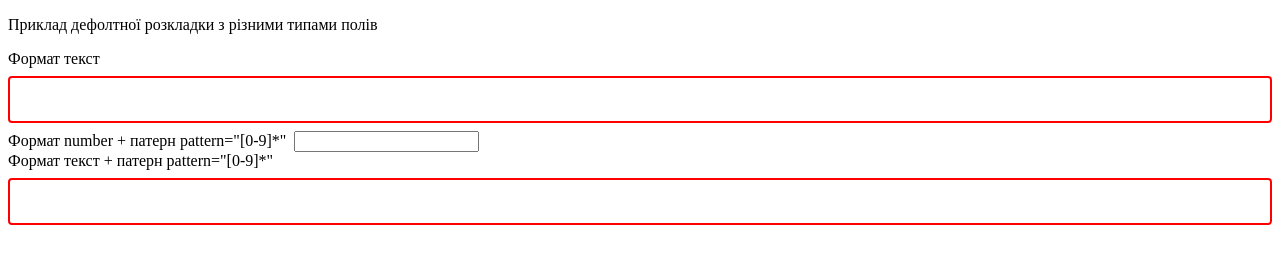
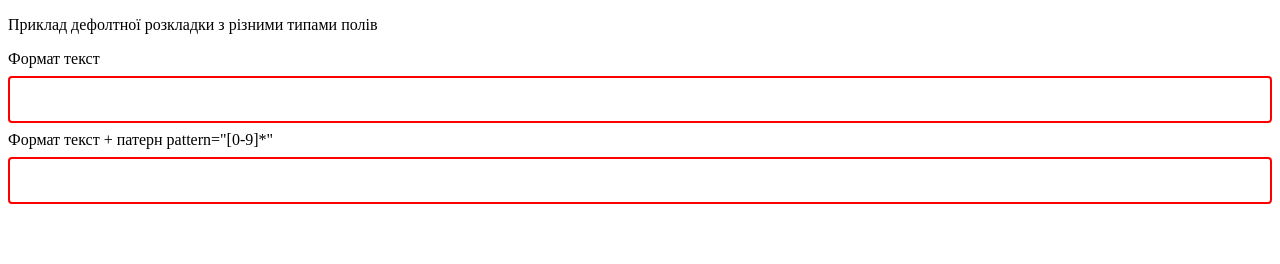
Before and after one commit to zavryk/ios_kbd, a plain HTML site: page docs/index.html in a window 1280 px wide. Drawn offline with Linux system fonts and the light colour scheme.

Commit message:
Update index.html

```diff
--- a/docs/index.html
+++ b/docs/index.html
@@ -20,9 +20,7 @@ input[type=text] {
 <form>
   <label for="fname">Формат текст</label>
   <input type="text" id="fname" name="fname"> </form>
-  <form> <label for="Numpat">Формат number + патерн pattern="[0-9]*" </label>
-  <input pattern="[0-9]*" type="number" id="Numpat" name="Numpat"> </form>
-  <form> <label for="Textpat">Формат текст + патерн pattern="[0-9]*" </label>
+ <form> <label for="Textpat">Формат текст + патерн pattern="[0-9]*" </label>
   <input pattern="[0-9]*" type="text" id="Textpat" name="Textpat">
 
 </form>
```
